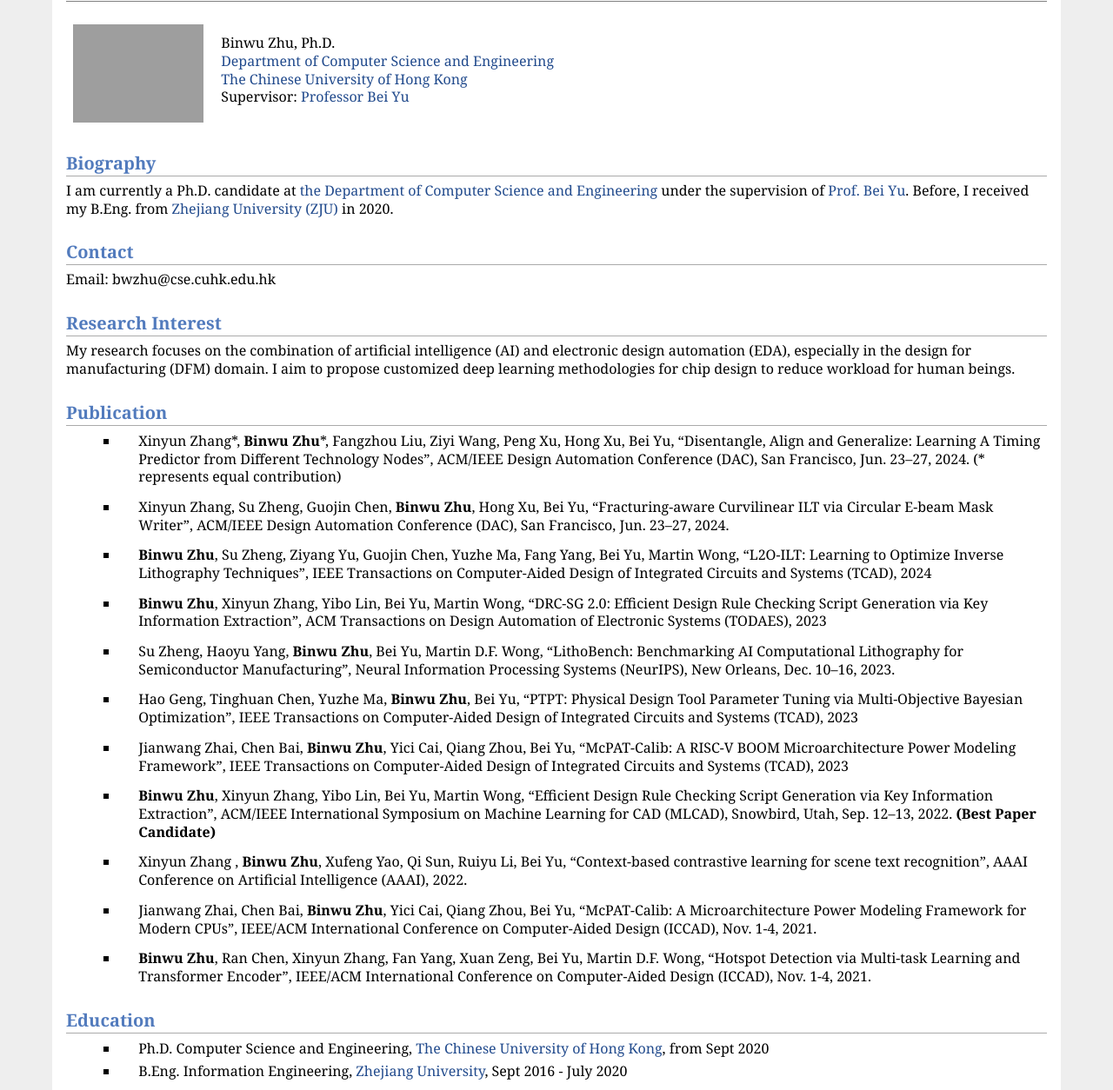
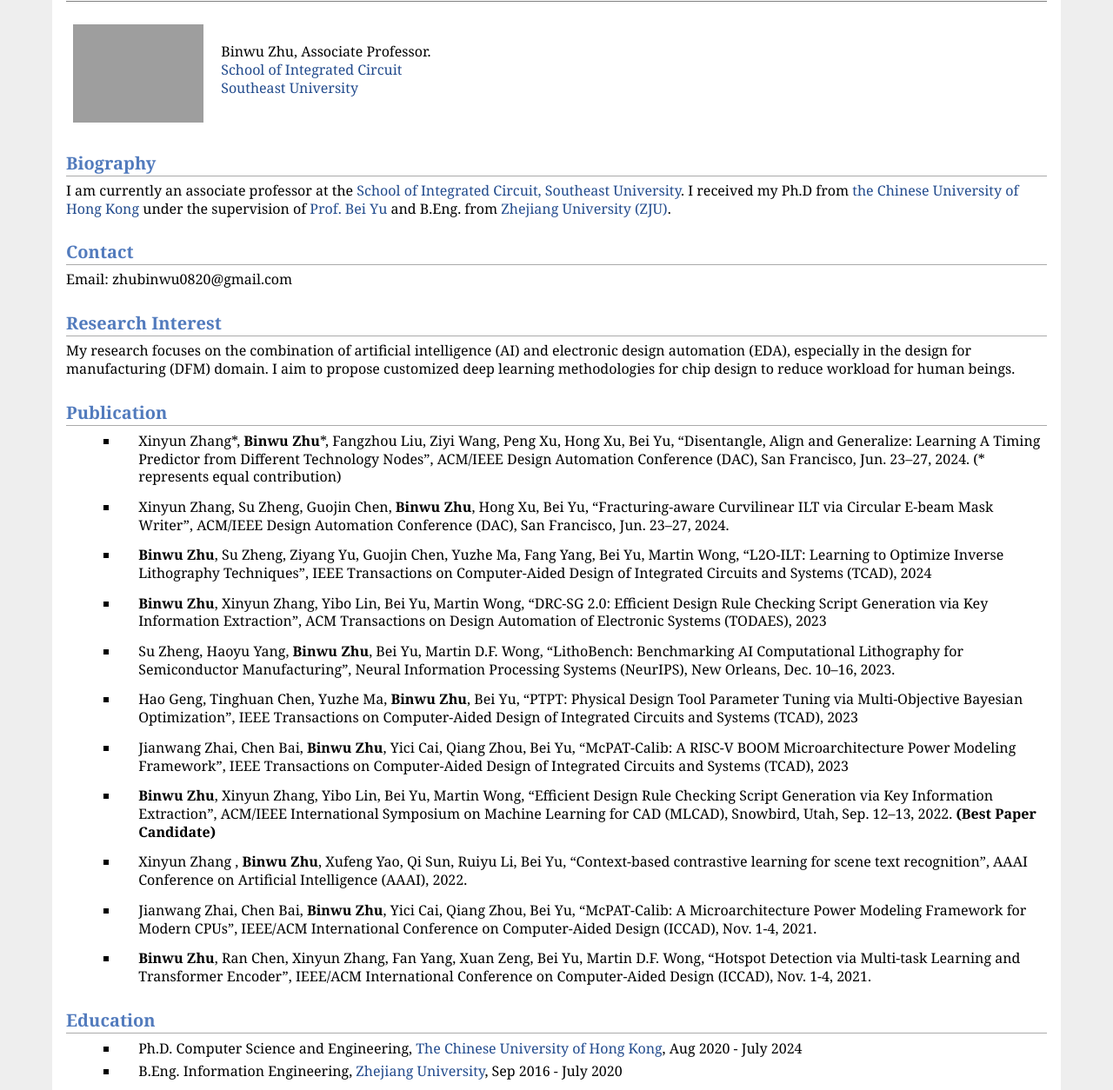
Before and after one commit to Kins1ley/Kins1ley.github.io, a plain HTML site: page index.html in a window 1280 px wide. Shown: the part 63-1317 px from the top of the page at 87% size. Drawn offline with Linux system fonts and the light colour scheme; grey boxes are pictures that could not be loaded.

Commit message:
update homepage

```diff
--- a/index.html
+++ b/index.html
@@ -15,16 +15,14 @@
 </div>
 <table class="imgtable"><tr><td>
 <img src="binwu.jpg" alt="150" width="150px" height="Binwu Zhu" />&nbsp;</td>
-<td align="left"><p>Binwu Zhu, Ph.D. <br />
-<a href="http://www.cse.cuhk.edu.hk/">Department of Computer Science and Engineering</a><br />
-<a href="http://www.cuhk.edu.hk/">The Chinese University of Hong Kong</a><br />
-Supervisor: <a href="http://www.cse.cuhk.edu.hk/~byu/">Professor Bei Yu</a></p>
+<td align="left"><p>Binwu Zhu, Associate Professor. <br />
+<a href="https://ic.seu.edu.cn/">School of Integrated Circuit</a><br />
+<a href="https://www.seu.edu.cn/">Southeast University</a><br /></p>
 </td></tr></table>
 <h2>Biography</h2>
-<p>I am currently a Ph.D. candidate at <a href="http://www.cse.cuhk.edu.hk">the Department of Computer Science and Engineering</a> under the supervision of <a href="http://www.cse.cuhk.edu.hk/~byu/">Prof. Bei Yu</a>.
-Before, I received my B.Eng. from <a href="http://www.zju.edu.cn">Zhejiang University (ZJU)</a> in 2020.</p>
+<p>I am currently an associate professor at the <a href="https://ic.seu.edu.cn/">School of Integrated Circuit, Southeast University</a>. I received my Ph.D from <a href="http://www.cse.cuhk.edu.hk">the Chinese University of Hong Kong</a> under the supervision of <a href="http://www.cse.cuhk.edu.hk/~byu/">Prof. Bei Yu</a> and B.Eng. from <a href="http://www.zju.edu.cn">Zhejiang University (ZJU)</a>.</p>
 <h2>Contact</h2>
-<p>Email: bwzhu@cse.cuhk.edu.hk <br /></p>
+<p>Email: zhubinwu0820@gmail.com <br /></p>
 <h2>Research Interest</h2>
 <p>My research focuses on the combination of artificial intelligence (AI) and electronic design automation (EDA), especially in the design for manufacturing (DFM) domain. I aim to propose customized deep learning methodologies for chip design to reduce workload for human beings.</p>
 <h2>Publication</h2>
@@ -74,11 +72,10 @@ Before, I received my B.Eng. from <a href="http://www.zju.edu.cn">Zhejiang Unive
 </ul>
 <h2>Education</h2>
 <ul>
-<li><p>Ph.D. Computer Science and Engineering, <a href="http://www.cuhk.edu.hk">The Chinese University of Hong Kong</a>,
-from Sept 2020</p>
+<li><p>Ph.D. Computer Science and Engineering, <a href="http://www.cuhk.edu.hk">The Chinese University of Hong Kong</a>, Aug 2020 - July 2024</p>
 </li>
 <li><p>B.Eng.  Information Engineering,
-<a href="http://www.zju.edu.cn">Zhejiang University</a>, Sept 2016 - July 2020</p>
+<a href="http://www.zju.edu.cn">Zhejiang University</a>, Sep 2016 - July 2020</p>
 </li>
 </ul>
 <h2>Experience</h2>
```
Also changed, not shown: 1 other file.
